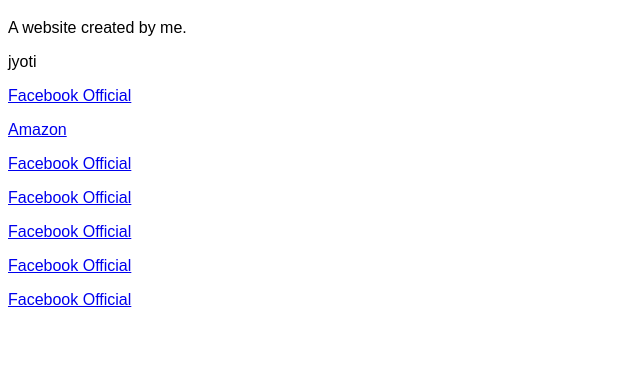
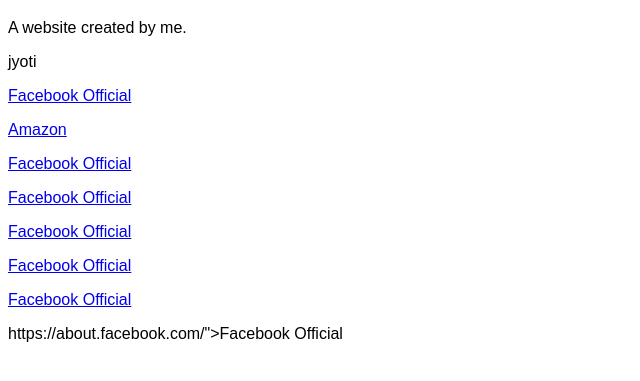
Before and after one commit to dashjyoti/amdoc, a plain HTML site: page index.html in a window 1280 px wide. Shown: the part 61-442 px from the top of the page, without its empty margins (0-640 px from the left). Drawn offline with Linux system fonts and the light colour scheme.

Commit message:
Update index.html
unwanted change

```diff
--- a/index.html
+++ b/index.html
@@ -22,6 +22,7 @@ font-family: Arial, Helvetica, sans-serif;
             <p><a href="https://about.facebook.com/">Facebook Official</a></p>
             <p><a href="https://about.facebook.com/">Facebook Official</a></p>
             <p><a href="https://about.facebook.com/">Facebook Official</a></p>
+            https://about.facebook.com/">Facebook Official</a@@!!1
 
 
 </body>
```
